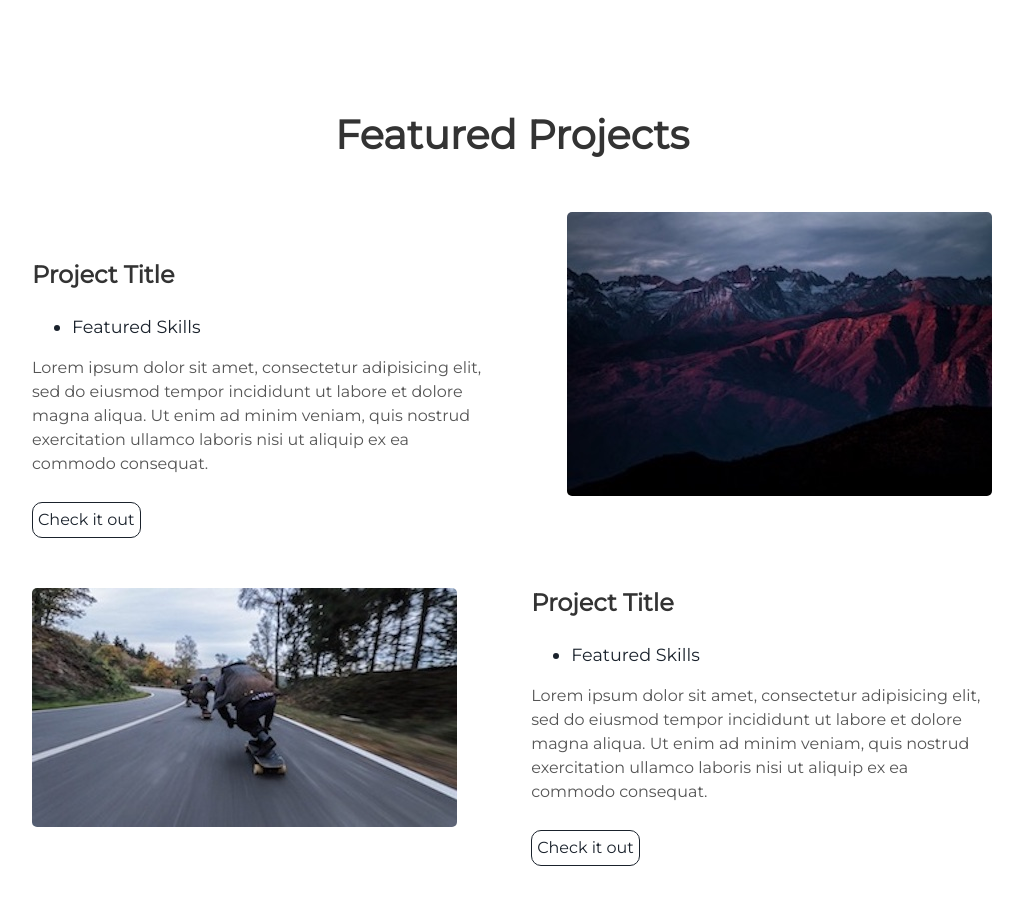
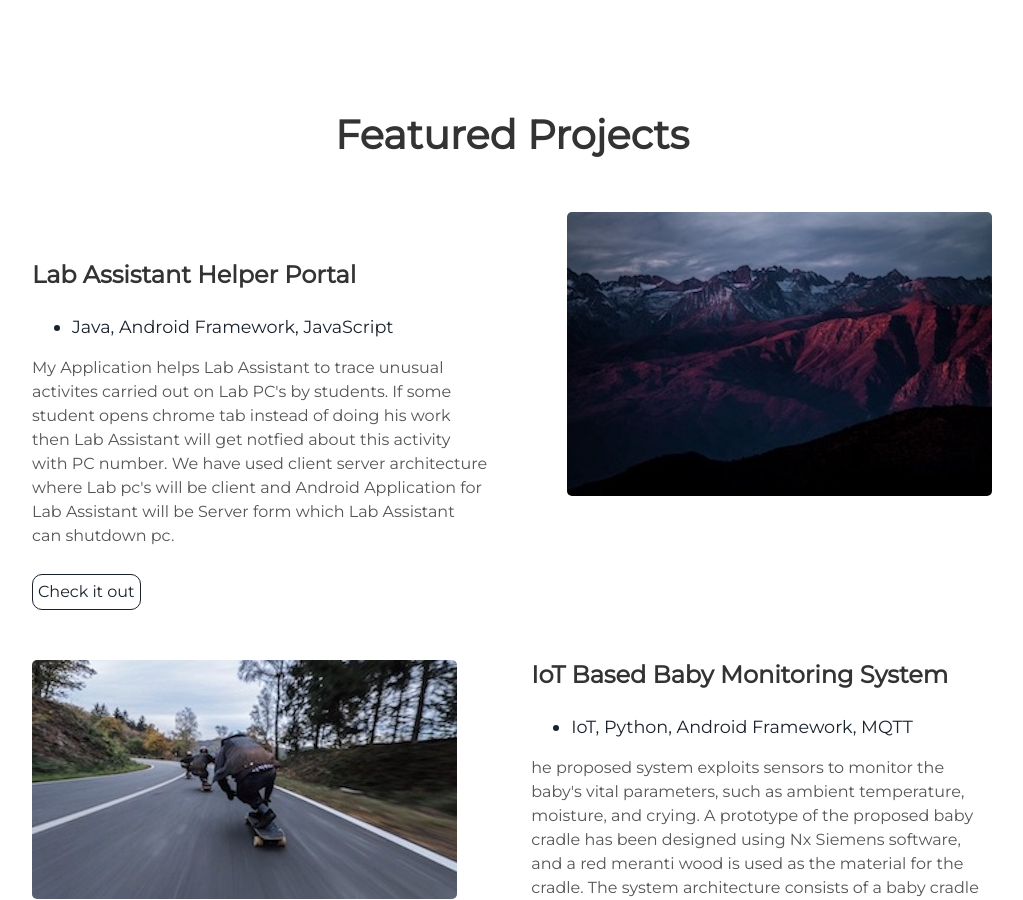
Before and after one commit to damodar454/damodar454.github.io, a Jekyll site: the page built from index.html, in a window 1280 px wide and 900 px high, scrolled down 1463 px. Shown: the whole window, without its empty margins (128-1151 px from the left). Built offline with Jekyll 4.4.1, drawn with Linux system fonts in a browser that asks for light colours; some of the changed text lies outside the part shown.

Commit message:
Update projects.html

```diff
--- a/_includes/projects.html
+++ b/_includes/projects.html
@@ -6,11 +6,11 @@
     <img alt="mountains" src="{{ "/assets/img/mountains.jpg" | prepend: site.baseurl }}" />
   </div>
   <div class="contents">
-    <h3> Project Title </h3>
+    <h3> Lab Assistant Helper Portal </h3>
     <ul>
-      <li> Featured Skills</li>
+      <li> Java, Android Framework, JavaScript</li>
     </ul>
-    <p>Lorem ipsum dolor sit amet, consectetur adipisicing elit, sed do eiusmod tempor incididunt ut labore et dolore magna aliqua. Ut enim ad minim veniam, quis nostrud exercitation ullamco laboris nisi ut aliquip ex ea commodo consequat.</p>
+    <p>My Application helps Lab Assistant to trace unusual activites carried out on Lab PC's by students. If some student opens chrome tab instead of doing his work then Lab Assistant will get notfied about this activity with PC number. We have used client server architecture where Lab pc's will be client and Android Application for Lab Assistant will be Server form which Lab Assistant can shutdown pc.</p>
     <a class="project-link" href="#">Check it out</a>
   </div>
 </div>
@@ -19,11 +19,11 @@
     <img alt="mountains" src="{{ "/assets/img/skate.jpg" | prepend: site.baseurl }}" />
   </div>
   <div class="contents-right">
-    <h3> Project Title </h3>
+    <h3> IoT Based Baby Monitoring System </h3>
     <ul>
-      <li> Featured Skills</li>
+      <li> IoT, Python, Android Framework, MQTT</li>
     </ul>
-    <p>Lorem ipsum dolor sit amet, consectetur adipisicing elit, sed do eiusmod tempor incididunt ut labore et dolore magna aliqua. Ut enim ad minim veniam, quis nostrud exercitation ullamco laboris nisi ut aliquip ex ea commodo consequat.</p>
+    <p>he proposed system exploits sensors to monitor the baby's vital parameters, such as ambient temperature, moisture, and crying. A prototype of the proposed baby cradle has been designed using Nx Siemens software, and a red meranti wood is used as the material for the cradle. The system architecture consists of a baby cradle that will automatically swing using a motor when the baby cries. Parents can also monitor their babies' condition through an external web camera and switch on the lullaby toy located on the baby cradle remotely via the MQTT server to entertain the baby.</p>
     <a class="project-link" href="#">Check it out</a>
   </div>
 </div>
```
